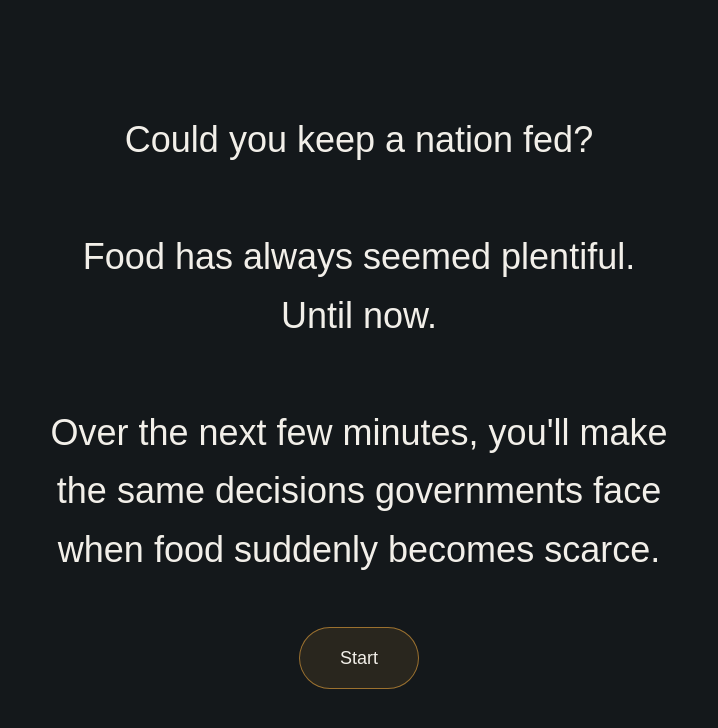
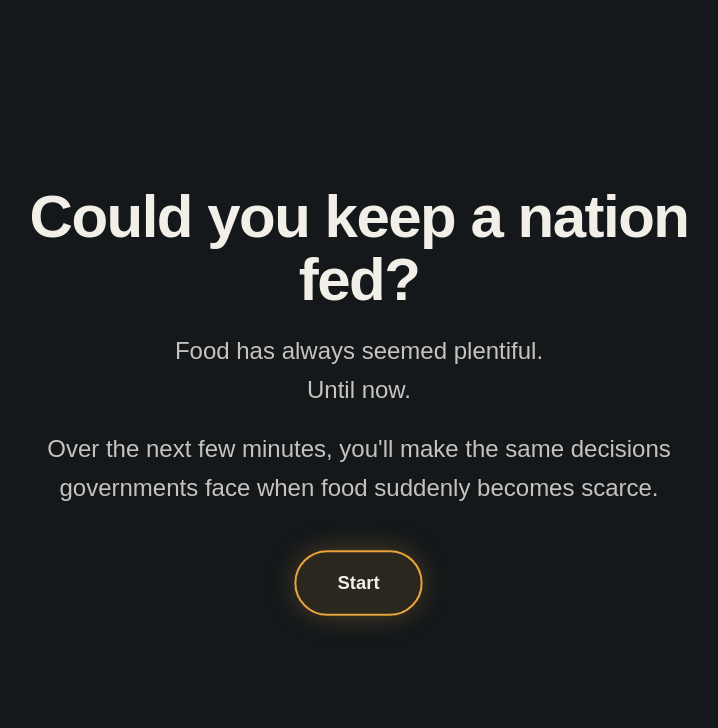
Before and after one commit to mahihshah/food-shock-policy-sim, a Next.js app: page / in a window 1280 px wide. Shown: the top 728 px of the page, without its empty margins (281-999 px from the left). Built offline with nearby package versions, Linux system fonts and the light colour scheme.

Commit message:
Edit role and landing page fonts + motion

```diff
--- a/caseStudies.ts
+++ b/caseStudies.ts
@@ -50,7 +50,7 @@ Glauber, Joseph, and Abdullah Mamun. "India's New Ban on Rice Exports: Potential
   "1.1": {
     flag: "🇪🇬",
     country: "Egypt",
-    year: "n/a",
+    year: "2008",
     text: `Banned rice exports to stockpile supply domestically. Traders moved thousands of tonnes across the Libyan and Sudanese desert borders, and through the ports of Alexandria and Port Said.`,
     source: `Dahan, Maha El, and Sherine El Madany. "Egypt's Rice Export Ban Only Benefits Smugglers." World. Reuters, 19 March 2012. https://www.reuters.com/article/world/egypts-rice-export-ban-only-benefits-smugglers-idUSBRE82I0HS/.
 
--- a/questionCard.tsx
+++ b/questionCard.tsx
@@ -23,7 +23,7 @@
 // it'll just fall back to system fonts.
 
 import { useCallback, useEffect, useRef, useState } from "react";
-import { AnimatePresence, motion } from "framer-motion";
+import { AnimatePresence, motion, type Variants } from "framer-motion";
 import type { Choice, Scenario } from "./scenarios";
 import { caseStudies, type CaseStudy } from "./caseStudies";
 // If you have a "@/*" path alias set up in tsconfig.json, you can use
@@ -115,6 +115,27 @@ export default function QuestionCard({
     onRestart?.();
   };
  if (scenario.isLanding) {
+    // Split on blank lines so each paragraph can animate in on its own,
+    // staggered. First paragraph becomes the big standout headline; the
+    // rest render as smaller body text underneath.
+    const [headline, ...bodyParagraphs] = scenario.description.split("\n\n");
+
+ const containerVariants: Variants = {
+      hidden: {},
+      visible: {
+        transition: { staggerChildren: 0.4, delayChildren: 0.2 },
+      },
+    };
+
+    const lineVariants: Variants = {
+      hidden: { opacity: 0, y: 12 },
+      visible: {
+        opacity: 1,
+        y: 0,
+        transition: { duration: 0.5, ease: [0.22, 1, 0.36, 1] },
+      },
+    };
+
     return (
       <AnimatePresence mode="wait">
         <motion.div
@@ -132,26 +153,51 @@ export default function QuestionCard({
           exit={{ opacity: 0 }}
           transition={{ duration: 0.5, ease: [0.22, 1, 0.36, 1] }}
           className="flex min-h-screen w-full flex-col items-center justify-center
-                     bg-[#14181B] px-6 py-16 text-center outline-none"
+                     bg-[#14181B] px-6 py-12 text-center outline-none"
         >
-          <p className="max-w-2xl whitespace-pre-line font-[family-name:'Cabinet_Grotesk',sans-serif]
-                        text-2xl leading-relaxed text-[#F2EFE9] md:text-4xl">
-            {scenario.description}
-          </p>
+          <motion.div
+            variants={containerVariants}
+            initial="hidden"
+            animate="visible"
+            className="flex max-w-3xl flex-col items-center gap-5"
+          >
+            <motion.h1
+              variants={lineVariants}
+              className="font-[family-name:'Cabinet_Grotesk',sans-serif] text-4xl font-bold leading-[1.05]
+                         tracking-tight text-[#F2EFE9] sm:text-5xl md:text-6xl"
+            >
+              {headline}
+            </motion.h1>
 
+            {bodyParagraphs.map((paragraph, index) => (
+              <motion.p
+                key={index}
+                variants={lineVariants}
+                className="whitespace-pre-line font-[family-name:'Cabinet_Grotesk',sans-serif]
+                           text-lg leading-relaxed text-[#F2EFE9]/80 md:text-2xl"
+              >
+                {paragraph}
+              </motion.p>
+            ))}
+
+            <motion.div variants={lineVariants} className="mt-6">
               <motion.button
                 type="button"
                 onClick={() => commitChoice(0)}
-            whileHover={{ scale: 1.03 }}
-            whileTap={{ scale: 0.97 }}
-            className="mt-12 rounded-full border border-[#E8A33D]/60 bg-[#E8A33D]/10
-                       px-10 py-4 font-[family-name:'Cabinet_Grotesk',sans-serif] text-base text-[#F2EFE9]
-                       transition-colors hover:bg-[#E8A33D]/20
+                animate={{ scale: [1, 1.05, 1] }}
+                transition={{ duration: 2, repeat: Infinity, ease: "easeInOut" }}
+                whileHover={{ scale: 1.1 }}
+                whileTap={{ scale: 0.95 }}
+                className="rounded-full border-2 border-[#E8A33D] bg-[#E8A33D]/10
+                           px-10 py-4 font-[family-name:'Cabinet_Grotesk',sans-serif] text-base font-bold text-[#F2EFE9]
+                           shadow-[0_0_30px_-5px_#E8A33D66] transition-colors hover:bg-[#E8A33D]/25
                            focus-visible:outline-none focus-visible:ring-2 focus-visible:ring-[#E8A33D]/60
                            md:text-lg"
               >
                 {scenario.choices[0].text}
               </motion.button>
+            </motion.div>
+          </motion.div>
         </motion.div>
       </AnimatePresence>
     );
--- a/scenarios.ts
+++ b/scenarios.ts
@@ -86,7 +86,7 @@ export const scenarios: Scenario[] = [
     id: "00",
     title: "Role",
     description:
-      "You are the Minister for Food Security.\n\nYour job is simple: make sure everyone has enough to eat, no matter what.",
+      "You are the Minister for Food Security.\n\nYou have one goal: make sure everyone has enough to eat, no matter what.",
     isLanding: true,
     choices: [{ text: "I'm ready for this", nextId: "0" }],
   },
```
Lines whose indentation alone changed are shown as unchanged.
